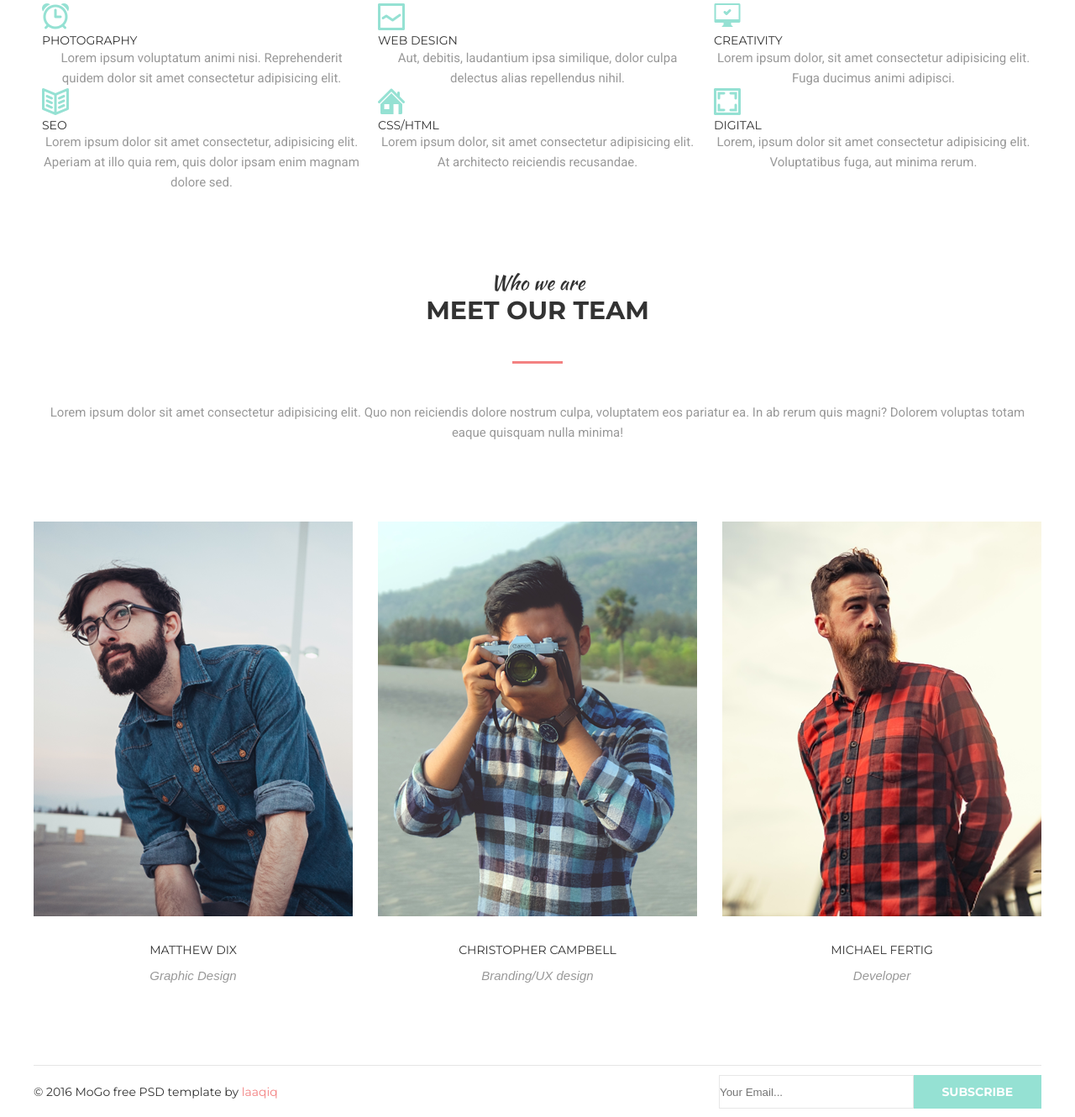
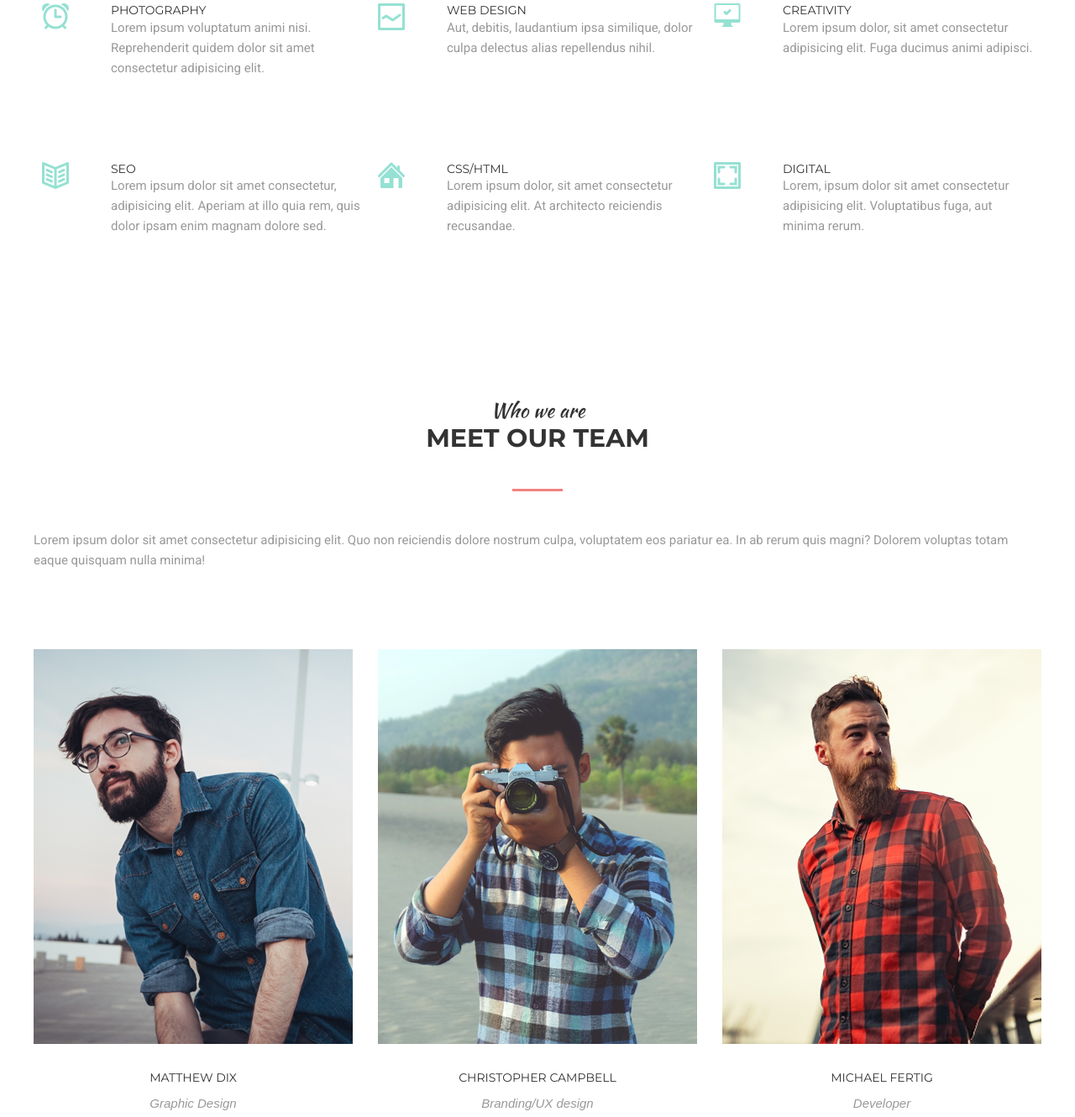
Before and after one commit to ZabortsevaAleksandra/goit-fe-course, a plain HTML site: page modul-06/Zabortseva_modul_06.html in a window 1280 px wide. Shown: the part 350-1680 px from the top of the page at 84% size. Drawn offline with Linux system fonts and the light colour scheme.

Commit message:
final_modul_06

```diff
--- a/modul-06/Zabortseva_modul_06.html
+++ b/modul-06/Zabortseva_modul_06.html
@@ -37,7 +37,8 @@
                 <ul class="list">
                     <li class="list__menu">
                         <h5>photography</h5>
-                        <p class="text">Lorem ipsum voluptatum animi nisi. Reprehenderit quidem dolor sit amet
+                        <p class="text work__text">Lorem ipsum voluptatum animi nisi. Reprehenderit quidem dolor sit
+                            amet
                             consectetur adipisicing elit.
 
                         </p>
@@ -46,7 +47,8 @@
                     <li class="list__menu">
 
                         <h5>web design</h5>
-                        <p class="text"> Aut, debitis, laudantium ipsa similique, dolor culpa delectus alias repellendus
+                        <p class="text  work__text"> Aut, debitis, laudantium ipsa similique, dolor culpa delectus alias
+                            repellendus
                             nihil.
                         </p>
 
@@ -55,7 +57,8 @@
                     <li class="list__menu">
 
                         <h5>creativity</h5>
-                        <p class="text">Lorem ipsum dolor, sit amet consectetur adipisicing elit. Fuga ducimus animi
+                        <p class="text work__text">Lorem ipsum dolor, sit amet consectetur adipisicing elit. Fuga
+                            ducimus animi
                             adipisci.</p>
 
                     </li>
@@ -63,7 +66,8 @@
                     <li class="list__menu">
 
                         <h5>seo</h5>
-                        <p class="text">Lorem ipsum dolor sit amet consectetur, adipisicing elit. Aperiam at illo quia
+                        <p class="text work__text">Lorem ipsum dolor sit amet consectetur, adipisicing elit. Aperiam at
+                            illo quia
                             rem, quis
                             dolor ipsam enim magnam dolore sed.</p>
 
@@ -72,7 +76,8 @@
                     <li class="list__menu">
 
                         <h5>css/html</h5>
-                        <p class="text">Lorem ipsum dolor, sit amet consectetur adipisicing elit. At architecto
+                        <p class="text work__text">Lorem ipsum dolor, sit amet consectetur adipisicing elit. At
+                            architecto
                             reiciendis
                             recusandae.</p>
 
@@ -81,7 +86,8 @@
                     <li class="list__menu">
 
                         <h5>digital</h5>
-                        <p class="text">Lorem, ipsum dolor sit amet consectetur adipisicing elit. Voluptatibus fuga, aut
+                        <p class="text work__text">Lorem, ipsum dolor sit amet consectetur adipisicing elit.
+                            Voluptatibus fuga, aut
                             minima
                             rerum.</p>
 
@@ -101,7 +107,10 @@
                 <ul class="team__list">
 
                     <li class="person">
-                        <img src="./img/pic_01.png" alt="matthew dix" width="380px" height="470px">
+                        <div class="img__person">
+                            <img src="./img/pic_01.png" alt="matthew dix" width="380px" height="470px"
+                                class="img__person">
+                        </div>
                         <p class="name">matthew dix</p>
                         <p class="position">Graphic Design</p>
 
@@ -117,7 +126,9 @@
                     </li>
 
                     <li class="person">
-                        <img src="./img/pic_02.png" alt="christopher campbell" width="380px" height="470px">
+                        <div class="img__person">
+                            <img src="./img/pic_02.png" alt="christopher campbell" width="380px" height="470px">
+                        </div>
                         <p class="name">christopher campbell</p>
                         <p class="position">Branding/UX design</p>
 
@@ -133,7 +144,9 @@
                     </li>
 
                     <li class="person">
-                        <img src="./img/pic_03.png" alt="michael fertig" width="380px" height="470px">
+                        <div class="img__person">
+                            <img src="./img/pic_03.png" alt="michael fertig" width="380px" height="470px">
+                        </div>
                         <p class="name">michael fertig</p>
                         <p class="position">Developer</p>
 
--- a/modul-06/style/modul_06.css
+++ b/modul-06/style/modul_06.css
@@ -24,7 +24,6 @@ ul {
   margin-top: 50px;
   margin-bottom: 112px;
 }
-
 
 .logo {
   font-size: 30px;
@@ -129,37 +128,32 @@ h5 {
 
 .list__menu {
   width: 380px;
-
-}
-
-.list__menu::before {
-    content: "";
-    display: inline-block;
-    width: 32px;
-    height: 32px;
-    border: none;
   background-repeat: no-repeat;
   background-position: 0 0;
   background-image: url(/img/logo/ALARM.png);
+  padding-left: 82px;
+  margin-bottom: 100px;
 }
 
-.list__menu:nth-child(2)::before {
-    background-image: url(/img/logo/LINE\ GRAPH.png);
+.list__menu:nth-child(2) {
+  background-image: url(/img/logo/GRAPH.png);
+  margin-bottom: 100px;
 }
 
-.list__menu:nth-child(3)::before {
-    background-image: url(/img/logo/COMPUTER\ _\ OK.png);
+.list__menu:nth-child(3) {
+  background-image: url(/img/logo/COMPUTER.png);
+  margin-bottom: 100px;
 }
 
-.list__menu:nth-child(4)::before {
-    background-image: url(/img/logo/BOOK\ 2.png);
+.list__menu:nth-child(4) {
+  background-image: url(/img/logo/BOOK.png);
 }
 
-.list__menu:nth-child(5)::before {
+.list__menu:nth-child(5) {
   background-image: url(/img/logo/HOME.png);
 }
 
-.list__menu:last-child:before {
+.list__menu:last-child {
   background-image: url(/img/logo/IMAGE.png);
 }
 
@@ -169,7 +163,8 @@ h5 {
   font-weight: 400;
   color: rgb(153, 153, 153);
   line-height: 1.6;
-    text-align: center;
+}
+.work__text {
 }
 
 .team__list {
@@ -204,6 +199,24 @@ h5 {
   position: relative;
 }
 
+.img__person {
+  width: 380px;
+  height: 470px;
+  background: rgb(149, 225, 211);
+}
+
+.img__person img {
+  position: relative;
+  top: 0;
+  left: 0;
+  transition: all 200ms linear;
+}
+
+.person:hover img {
+  top: -10px;
+  left: -10px;
+}
+
 .overlay {
   position: absolute;
   top: 0px;
@@ -211,16 +224,22 @@ h5 {
   transform: translateX(0) translateY(0);
   width: 100%;
   height: 470px;
-    background-image: linear-gradient(0deg, rgba(252, 227, 138, 0.9) 0%, rgba(243, 129, 129, 0.9) 100%);
-    box-shadow: 10px 10px 0 0 rgb(149, 225, 211);
+  background-image: linear-gradient(
+    0deg,
+    rgba(252, 227, 138, 0.9) 0%,
+    rgba(243, 129, 129, 0.9) 100%
+  );
+  /* box-shadow: 10px 10px 0 0 rgb(149, 225, 211); */
   opacity: 0;
   visibility: hidden;
-    transition-property: all 200ms linear;
+  transition: all 200ms linear;
 }
 
 .person:hover .overlay {
   opacity: 1;
   visibility: visible;
+  top: -10px;
+  left: -10px;
 }
 
 .social__list {
@@ -246,7 +265,6 @@ h5 {
 
 .menu__link-list:first-child .menu__link__social {
   background-image: url(/img/social/facebook.png);
-
 }
 
 .menu__link-list:nth-child(2) .menu__link__social {
@@ -290,7 +308,15 @@ footer {
   background-color: rgb(255, 255, 255);
   width: 234px;
   height: 40px;
+}
 
+.mail::placeholder {
+  font-size: 15px;
+  font-family: "Roboto";
+  color: rgb(204, 204, 204);
+  font-style: italic;
+  line-height: 1.6;
+  text-align: left;
 }
 
 .sign {
```
Also changed, not shown: modul-06/img/logo/BOOK.png (renamed from modul-06/img/logo/BOOK 2.png), modul-06/img/logo/COMPUTER.png (renamed from modul-06/img/logo/COMPUTER _ OK.png), modul-06/img/logo/GRAPH.png (renamed from modul-06/img/logo/LINE GRAPH.png). Lines whose indentation alone changed are shown as unchanged.
